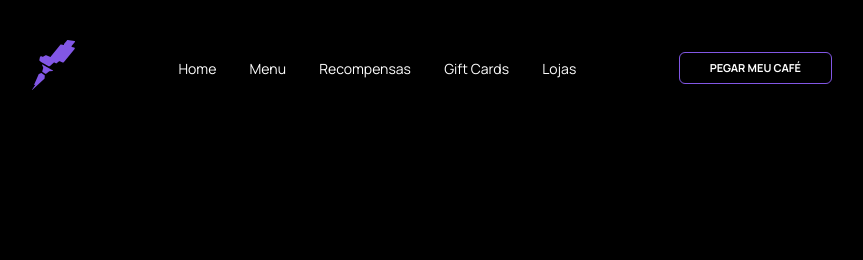
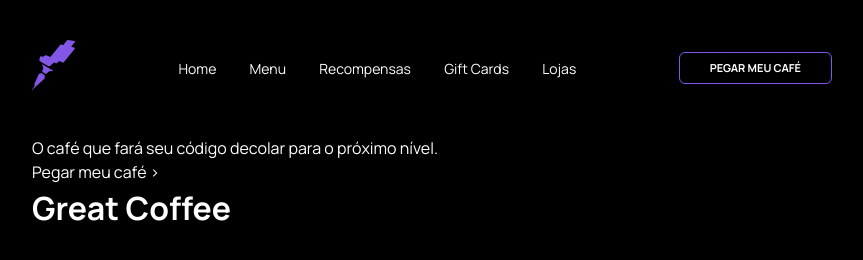
Before and after one commit to KaykeS8/rocket-Coffee, a plain HTML site: page index.html in a window 1280 px wide. Shown: the whole page, without its empty margins (208-1071 px from the left). Drawn offline with Linux system fonts and the light colour scheme.

Commit message:
Estrutura HTML

```diff
--- a/index.html
+++ b/index.html
@@ -18,7 +18,6 @@
                     <img class="logo-desktop" src="assets/logo-desktop.svg" alt="logo rocktseat">
                     <img class="logo-mobile" src="assets/logo-mobile.png" alt="logo rocktseat mobile">
                 </div>
-
                 <div class="menu-open" data-menu="menu-open">
                     <span class="burger"></span>
                 </div>
@@ -34,6 +33,17 @@
         </div>
     </header>
 
+    <main class="main">
+        <div class="container">
+            <div class="info-main">
+                 <p>O café que fará seu código decolar para o próximo nível.</p>
+                 <a href="#">Pegar meu café ></a>
+            </div>
+            <h1>Great Coffee</h1>
+        </div>
+    </main>
+
+
     <script src="js/app.js"></script>
 </body>
 
```
